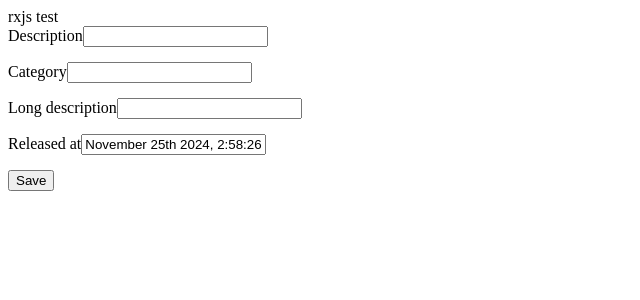
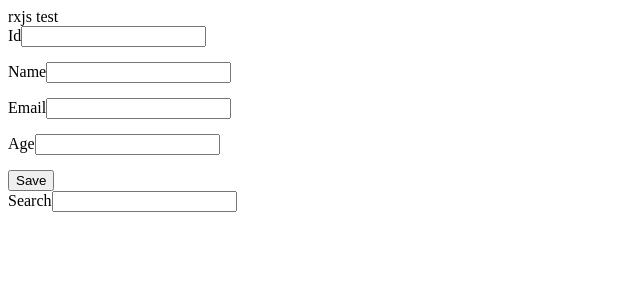
Before and after one commit to Adam-Wallenrod/rxjs-practise, an Angular app in the folder rxjs-practise-app/: page / in a window 1280 px wide. Shown: the top 300 px of the page, without its empty margins (0-640 px from the left). Built offline with nearby package versions, Linux system fonts and the light colour scheme; no server answers.

Commit message:
add exhaustMap()

```diff
--- a/rxjs-practise-app/src/app/app.component.html
+++ b/rxjs-practise-app/src/app/app.component.html
@@ -6,27 +6,34 @@
   <div class="form-container">
     <form [formGroup]="form">
       <div class="form-field">
-        <label>Description</label>
-        <input type="text" formControlName="description">
+        <label>Id</label>
+        <input type="text" formControlName="id">
       </div>
 
       <div class="form-field">
-        <label>Category</label>
-        <input type="text" formControlName="category">
+        <label>Name</label>
+        <input type="text" formControlName="name">
       </div>
 
       <div class="form-field">
-        <label>Long description</label>
-        <input type="text" formControlName="longDescription">
+        <label>Email</label>
+        <input type="text" formControlName="email">
       </div>
 
       <div class="form-field">
-        <label>Released at</label>
-        <input [disabled]="true" type="text" formControlName="releasedAt">
+        <label>Age</label>
+        <input [disabled]="true" type="text" formControlName="age">
       </div>
 
-      <button (click)="showFormValues()">Save</button>
+      <div class="buttons">
+        <button #saveButton class="save-button">Save</button>
+      </div>
     </form>
+  </div>
+
+  <div class="search-container">
+    <label>Search</label>
+    <input #searchInput type="text">
   </div>
 </main>
 
--- a/rxjs-practise-app/src/app/app.component.ts
+++ b/rxjs-practise-app/src/app/app.component.ts
@@ -1,9 +1,22 @@
-import { HttpClient } from '@angular/common/http';
-import { Component, OnInit } from '@angular/core';
+import { HttpClient, HttpParams } from '@angular/common/http';
+import { AfterViewInit, Component, ElementRef, OnInit, ViewChild } from '@angular/core';
 import { FormBuilder, FormGroup, FormsModule, ReactiveFormsModule, Validators } from '@angular/forms';
 import { RouterOutlet } from '@angular/router';
 import moment from 'moment';
-import { concat, map, Observable, of, tap } from 'rxjs';
+import {
+  concat,
+  concatMap,
+  debounceTime, exhaustMap,
+  fromEvent,
+  interval,
+  map,
+  merge,
+  mergeMap,
+  Observable,
+  of,
+  startWith, switchMap,
+  tap,
+} from 'rxjs';
 
 
 export interface User {
@@ -46,38 +59,57 @@ export interface User {
   };
 }
 
+export interface AnimeUser {
+  id: string;
+  name: string;
+  email: string;
+  age: string;
+}
+
 @Component({
   selector: 'app-root',
   imports: [RouterOutlet, FormsModule, ReactiveFormsModule],
   templateUrl: './app.component.html',
-  styleUrl: './app.component.css'
+  styleUrl: './app.component.css',
 })
-export class AppComponent implements OnInit {
+export class AppComponent implements OnInit, AfterViewInit {
   form: FormGroup;
 
   http$: Observable<User[]>;
 
-  httpMock$: Observable<any>;
+  httpMockGet$: Observable<any>;
 
   title = 'rxjs-practise-app';
 
   url = 'http://localhost:3000';
 
-  constructor( private fb: FormBuilder, private http: HttpClient) {
+  @ViewChild('saveButton') saveButton!: ElementRef;
+
+  @ViewChild('searchInput') searchInput!: ElementRef;
+
+  constructor(private fb: FormBuilder, private http: HttpClient) {
     this.http$ = this.http.get<User[]>('https://random-data-api.com/api/v2/users?size=3');
-    this.httpMock$ = this.http.get(this.url + '/data')
+    this.httpMockGet$ = this.http.get(this.url + '/data');
     this.form = this.fb.group({
-      description: ['', Validators.required],
-      category: ['', Validators.required],
-      releasedAt: [moment().format('MMMM Do YYYY, h:mm:ss a')],
-      longDescription: ['', Validators.required]
-    })
+      id: ['', Validators.required],
+      name: ['', Validators.required],
+      email: ['', Validators.required],
+      age: ['', Validators.required],
+    });
   }
 
-  ngOnInit() {
+  ngOnInit(): void {
     //this.getData();
+    //this.concateObservables();
+    //this.mergeObservables();
     this.getMockData();
-    this.concateObservables();
+    this.listenFormChanges();
+
+  }
+
+  ngAfterViewInit(): void {
+    this.listenForSearch();
+    this.listenForSave();
   }
 
   concateObservables(): void {
@@ -85,16 +117,23 @@ export class AppComponent implements OnInit {
     const series2$ = of('c', 'd');
 
     const result$ = concat(series1$, series2$);
-    //result$.subscribe(result => console.log('result --> ', result));
     //shorthand
     result$.subscribe(console.log);
+  }
+
+  mergeObservables(): void {
+    const series1$ = interval(1000).pipe(map(val => val * 10));
+    const series2$ = interval(1000).pipe(map(val => val * 1000));
+
+    const result$ = merge(series1$, series2$);
+    result$.subscribe((res) => console.log('$$$ mergeObservable result --> ', res));
   }
 
   getData(): void {
     this.http$
       .pipe(
-        tap(()=> console.log('HTTP request executed.')),
-        map(users=> users.map(user => user.address)),
+        tap(() => console.log('HTTP request executed.')),
+        map(users => users.map(user => user.address)),
       )
       .subscribe(data => {
         console.log('%c fetched data ---> ', 'color: yellow', data);
@@ -102,16 +141,53 @@ export class AppComponent implements OnInit {
   }
 
   getMockData(): void {
-    this.httpMock$
+    this.httpMockGet$
       .pipe(
-        tap(()=> console.log('Mocked HTTP request executed.')),
+        tap(() => console.log('Mocked HTTP request executed.')),
       )
       .subscribe(users => {
         console.log('%c fetched mocked users ---> ', 'color: yellow', users);
       });
   }
 
-  showFormValues(): void {
-    console.log('Form VALUES: ', this.form.getRawValue());
+  listenFormChanges(): void {
+    this.form.valueChanges
+      .pipe(
+        //concatMap(formValue => this.http.put(this.url + '/data', formValue)  )// inner observable
+        mergeMap(formValue => this.http.put(this.url + '/data', formValue)),
+      ).subscribe(
+      saveResult => {
+        console.log('Save Result --> ', saveResult);
+      },
+    );
+  }
+
+  listenForSearch(): void {
+    const searchText$: Observable<any> = fromEvent<any>(this.searchInput.nativeElement, 'keyup');
+    searchText$.pipe(
+      map(event => event.target.value),
+      startWith(''),
+      debounceTime(200),
+    );
+    searchText$.pipe(
+      tap(text => console.log('tap before switchMap() ', text)),
+      switchMap(text => this.getSearchedUsers(text)),
+    ).subscribe(result => {
+      console.log('search results ==> ', result);
+    });
+  }
+
+  listenForSave(): void {
+    fromEvent(this.saveButton.nativeElement, 'click')
+      .pipe(
+        //concatMap(()=>  this.http.put(this.url + '/data', this.form.getRawValue())
+        exhaustMap(() => this.http.put(this.url + '/data', this.form.getRawValue()),
+        ),
+      ).subscribe();
+  }
+
+  getSearchedUsers(searchPhrase: string): Observable<User[]> {
+    const params = new HttpParams().set('search', searchPhrase);
+    return this.http.get<User[]>(this.url + '/data', { params });
   }
 }
```
